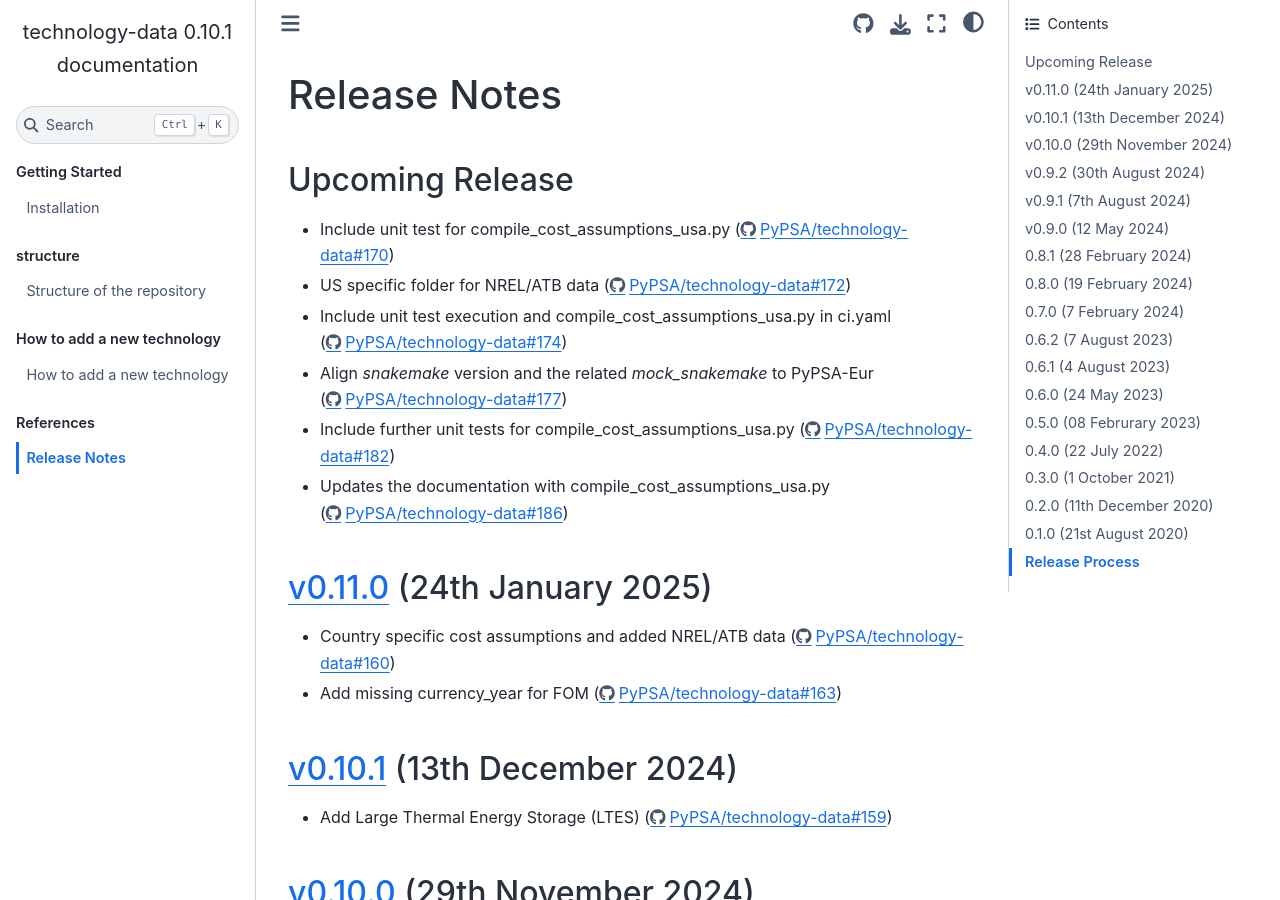
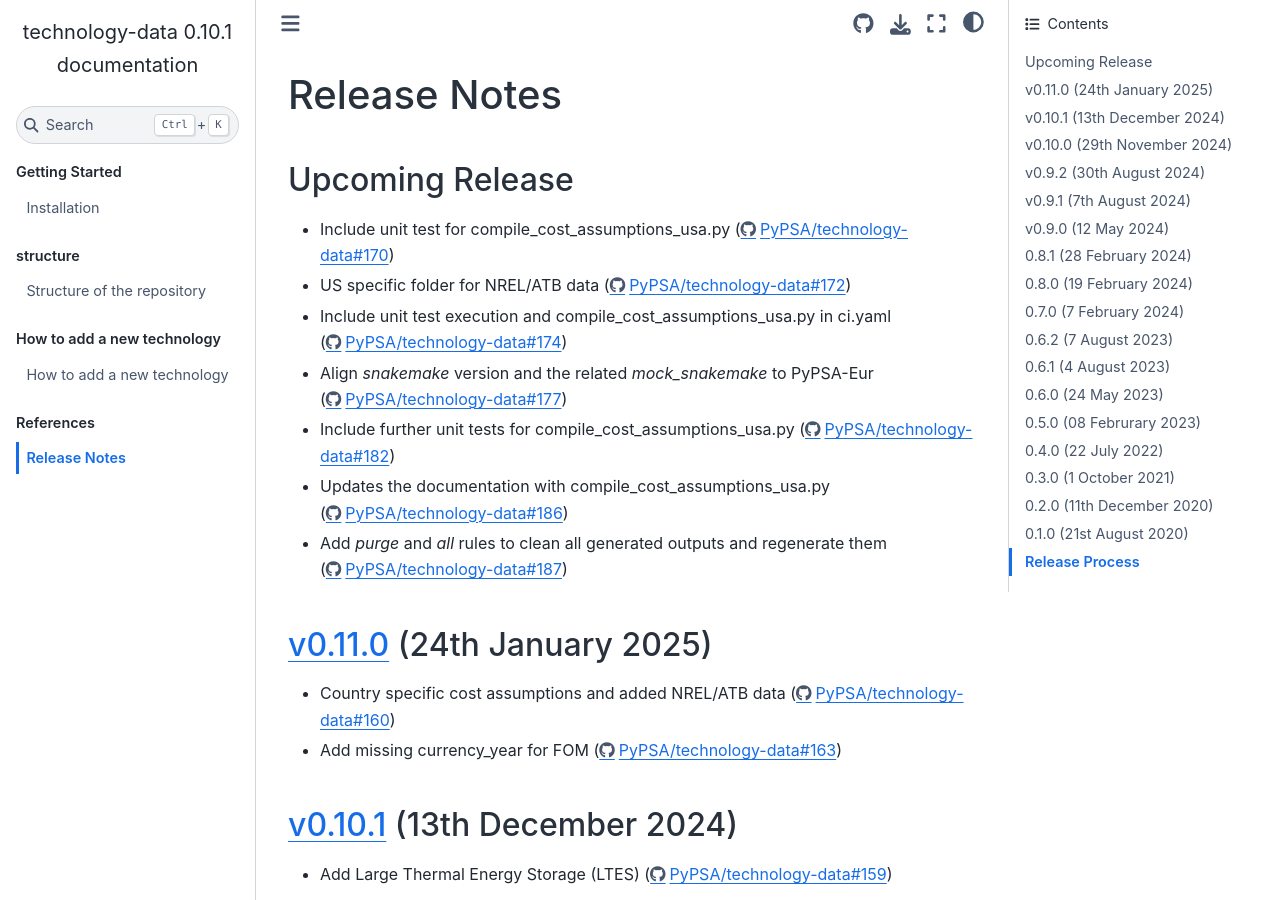
Before and after one commit to PyPSA/technology-data, a Sphinx documentation site: the page built from docs/release_notes.rst, in a window 1280 px wide and 900 px high. Built offline with Sphinx 7.4.7 and the Sphinx Book theme 1.1.4, drawn with Linux system fonts in a browser that asks for light colours.

Commit message:
Add release note

```diff
--- a/docs/release_notes.rst
+++ b/docs/release_notes.rst
@@ -27,6 +27,8 @@ Upcoming Release
 * Include further unit tests for compile_cost_assumptions_usa.py (https://github.com/PyPSA/technology-data/pull/182)
 
 * Updates the documentation with compile_cost_assumptions_usa.py (https://github.com/PyPSA/technology-data/pull/186)
+
+* Add `purge` and `all` rules to clean all generated outputs and regenerate them (https://github.com/PyPSA/technology-data/pull/187)
 
 `v0.11.0 <https://github.com/PyPSA/technology-data/releases/tag/v0.11.0>`__ (24th January 2025)
 =======================================================================================
```
